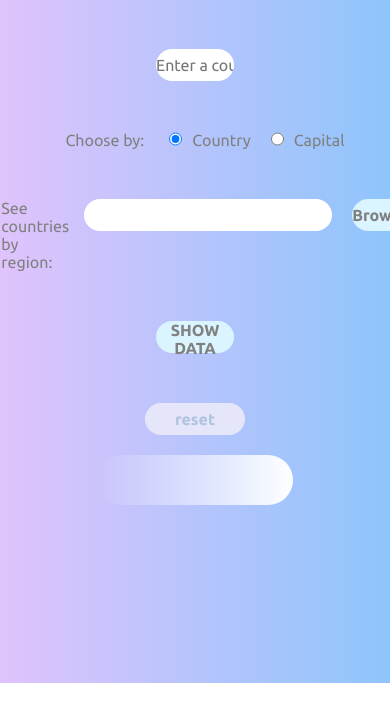
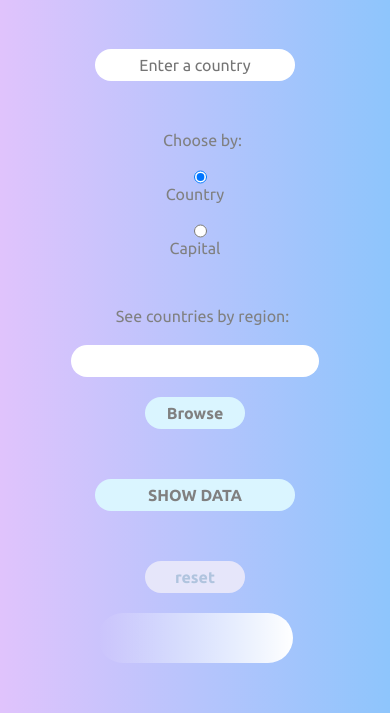
Before and after one commit to Lauraillouz/digitous-projet-fullstack, a plain HTML site: page front/index.html in a window 390 px wide. Shown: the part 161-874 px from the top of the page. Before the commit the page ends 844 px from the top, so only its background shows below. Drawn offline with Linux system fonts and the light colour scheme; no server answers.

Commit message:
responsive ok

```diff
--- a/api/server.js
+++ b/api/server.js
@@ -48,7 +48,6 @@ app.get("/country/:capital", (req, res) => {
     let status = "";
 
     let capitalInfo = countriesData.filter((country) => capitalName === country.capital)
-    console.log(capitalInfo);
 
     if (capitalInfo.length === 0) {
         status = "error";
@@ -72,7 +71,6 @@ app.get("/region/:region", (req, res) => {
     let status = "";
 
     let regionInfo = countriesData.filter((country) => regionName === country.region)
-    console.log(regionInfo);
 
     if (regionInfo.length === 0) {
         status = "error";
--- a/front/css/styles.css
+++ b/front/css/styles.css
@@ -47,7 +47,7 @@ html {
 }
 /* Margins */
 .margin-top {
-    justify-content: center;;
+    justify-content: center;
     margin-top: 50px;
     width: 80%;
 }
@@ -129,3 +129,24 @@ li {
     height: 1rem;
     margin-right: 10px;
 }
+
+/* Media Queries */
+@media (max-width: 425px) {
+    #btnShowData, #text {
+        min-width: 200px;
+    }
+    .flex-row {
+        flex-direction: column;
+        align-items:center;
+    }
+    .radio {
+        margin-top: 20px;
+    }
+    #region {
+        margin: 20px 0 20px 0;
+    }
+    #browser {
+        margin-left: 0;
+    }
+
+}
--- a/front/js/script.js
+++ b/front/js/script.js
@@ -108,7 +108,6 @@ function getCapitalInfo () {
 // Récupérer les continents
 function getRegionInfo () {
     let regionInput = $("#region").val();
-    console.log(regionInput);
 
     $.ajax({
         url: `http://localhost:8000/region/${regionInput}`,
```
